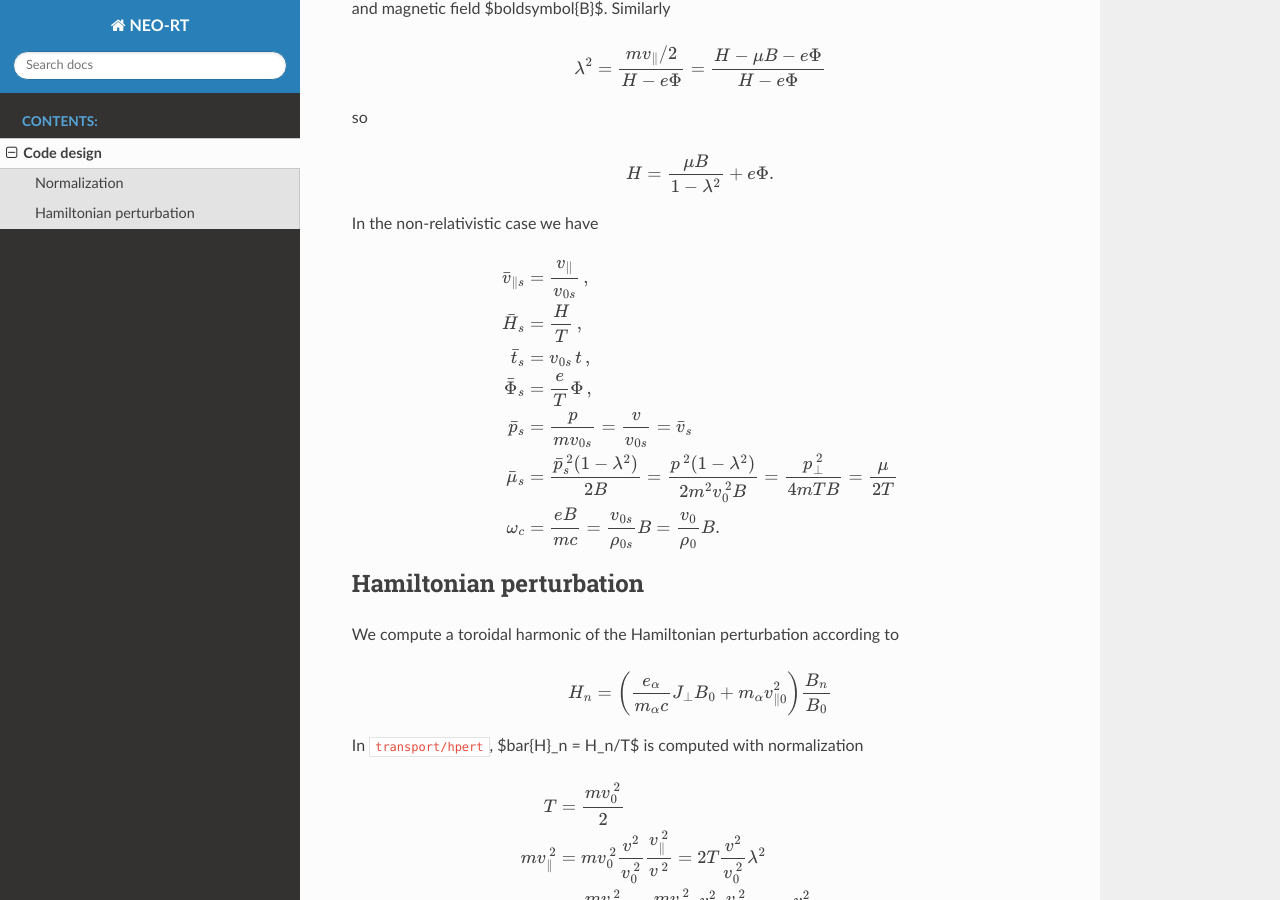
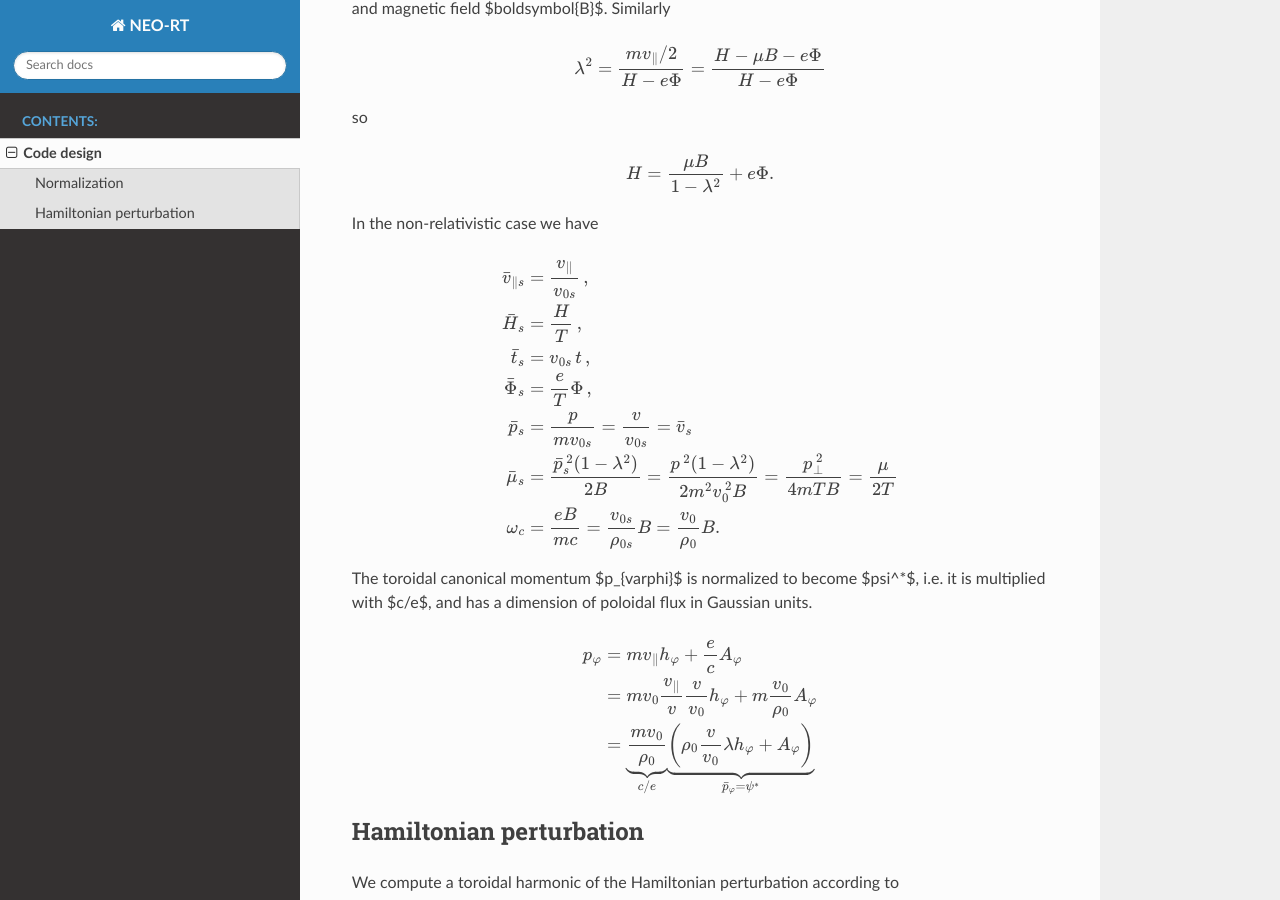
Before and after one commit to itpplasma/NEO-RT, a Sphinx documentation site: the page built from VER_2/DOC/design.rst, in a window 1280 px wide and 900 px high, scrolled down 1907 px. Built offline with Sphinx 7.4.7 and the Read the Docs theme 2.0.0, drawn with Linux system fonts in a browser that asks for light colours; cross-references to code outside the pages are shown as plain code.

Commit message:
dr/dJ continued

```diff
--- a/VER_2/DOC/design.rst
+++ b/VER_2/DOC/design.rst
@@ -101,9 +101,23 @@ In the non-relativistic case we have
   \bar{t}_{s}	&=v_{0s}\,t\,,\\
   \bar{\Phi}_{s}	&=\frac{e}{T}\Phi\,,\\
   \bar{p}_{s}	&=\frac{p}{mv_{0s}}=\frac{v}{v_{0s}}=\bar{v}_{s}\\
-  \bar{\mu}_{s}	&=\frac{\bar{p}_{s}^{\,2}(1-\lambda^{2})}{2B}=\frac{p^{\,2}(1-\lambda^{2})}{2m^{2}v_{0}^{\,2}B}
+  \bar{\mu}_{s}	&=\frac{\bar{p}_{s}^{\,2}(1-\lambda^{2})}{2B}
+    =\frac{p^{\,2}(1-\lambda^{2})}{2m^{2}v_{0}^{\,2}B}
     =\frac{p_{\perp}^{\,2}}{4mTB}=\frac{\mu}{2T}\\
   \omega_{c}&=\frac{eB}{mc}=\frac{v_{0s}}{\rho_{0s}}B=\frac{v_{0}}{\rho_{0}}B.
+
+The toroidal canonical momentum $p_{\varphi}$ is normalized to become $\psi^*$,
+i.e.  it is multiplied with $c/e$, and has a dimension of poloidal flux in
+Gaussian units.
+
+.. math::
+  p_{\varphi}
+    &=mv_{\parallel}h_{\varphi}+\frac{e}{c}A_{\varphi}\\
+    &=mv_{0}\frac{v_{\parallel}}{v}\frac{v}{v_{0}}h_{\varphi}+m\frac{v_{0}}{\rho_{0}}A_{\varphi}\\
+    &=\underbrace{\frac{mv_{0}}{\rho_{0}}}_{c/e}
+    \underbrace{
+      \left(\rho_{0}\frac{v}{v_{0}}\lambda h_{\varphi}+A_{\varphi}\right)
+    }_{\bar{p}_\varphi = \psi^*}
 
 
 Hamiltonian perturbation
```
Also changed, not shown: 4 other files.
